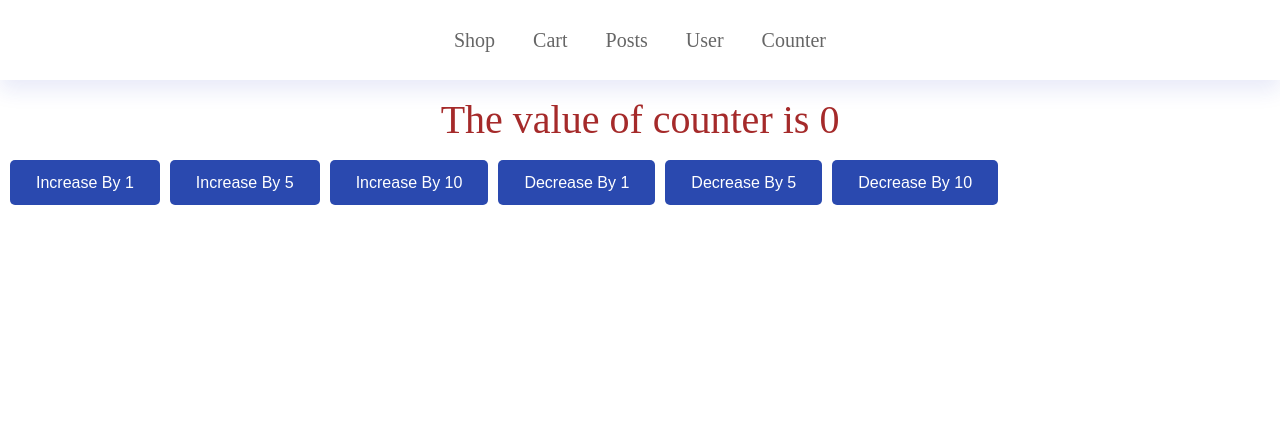
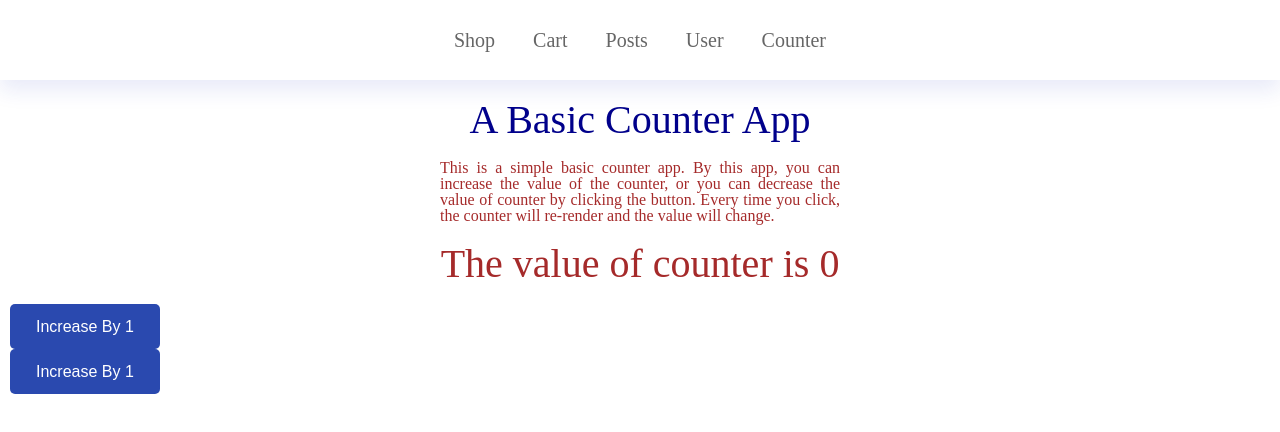
Before and after one commit to moktadir-mirul/Simple-AttendanceApp-React, a React (Vite) app: page /counter in a window 1280 px wide. Shown: the top 432 px of the page. Built offline with nearby package versions, Linux system fonts and the light colour scheme.

Commit message:
1st Commit

```diff
--- /dev/null
+++ b/src/Components/CounterButton.jsx
@@ -0,0 +1,15 @@
+import { memo } from "react";
+
+
+function CounterButton({ clickHandler }) {
+
+    console.log('Btn Rendering');
+    return(
+        <div className="btnArea">
+                <button className="btn-white"
+                onClick={clickHandler}>Increase By 1</button>
+        </div>
+    )
+}
+
+export default memo(CounterButton);
--- /dev/null
+++ b/src/Components/CounterMemo.jsx
@@ -0,0 +1,12 @@
+import { memo } from "react";
+
+
+export const CounterMemo = memo(() => {
+    console.log('Counter Heading rendering')
+    return (
+        <div>
+                    <h1 className="posthd" style={{color:'darkblue'}}>A Basic Counter App</h1>
+                    <p style={{margin: "0 auto", color:"brown", textAlign:"justify", width:"400px", height:"auto"}}>This is a simple basic counter app. By this app, you can increase the value  of the counter, or you can decrease the value of counter by clicking the button. Every time you click, the counter will re-render and the value will change.</p>
+        </div>
+    )
+})
--- a/src/CustomHook/useCounter.jsx
+++ b/src/CustomHook/useCounter.jsx
@@ -1,14 +1,18 @@
-import { useState } from "react";
+import { useState, useCallback } from "react";
 
 export const useCounter = () => {
     const [ counter, setCounter] = useState(0);
 
-    const increaseHandler = (value) => {
-        setCounter(counter + value);
-    };
-    const decreaseHandler = (value) => {
-        setCounter(counter - value);
-    };
+    const increaseHandler = useCallback((value) => {
+        setCounter((currValue) => {
+            return currValue + value;
+        });
+    }, [])
+    const decreaseHandler = useCallback((value) => {
+        setCounter((currValue) => {
+            return currValue - value;
+        })
+    }, [])
 
     return {
         counter,
--- a/src/Pages/Counter.jsx
+++ b/src/Pages/Counter.jsx
@@ -1,23 +1,26 @@
-import { useCounter } from "../CustomHook/useCounter"
+import { CounterMemo } from "../Components/CounterMemo";
+import { useState, useCallback } from "react";
+import CounterButton from "../Components/CounterButton";
 
 
 export const CounterApp = () => {
-    const{counter, increaseHandler, decreaseHandler} = useCounter();
+    const [counter, setCounter] = useState(0);
+    const increaseHandler = useCallback(() => {
+        setCounter((currValue) => {
+            return currValue + 1;
+        });
+    }, [])
+    const decreaseHandler = useCallback(() => {
+        setCounter((currValue) => {
+            return currValue - 1;
+        })
+    }, [])
     return (
         <div>
+            <CounterMemo />
                 <h1 className="posthd">The value of counter is {counter}</h1>
-                <button className="btn-white"
-                onClick={() => increaseHandler(1)}>Increase By 1</button>
-                <button className="btn-white"
-                onClick={() => increaseHandler(5)}>Increase By 5</button>
-                <button className="btn-white"
-                onClick={() => increaseHandler(10)}>Increase By 10</button>
-                <button className="btn-white"
-                onClick={() => decreaseHandler(1)}>Decrease By 1</button>
-                <button className="btn-white"
-                onClick={() => decreaseHandler(5)}>Decrease By 5</button>
-                <button className="btn-white"
-                onClick={() => decreaseHandler(10)}>Decrease By 10</button>
+            <CounterButton clickHandler={increaseHandler} />
+            <CounterButton clickHandler={decreaseHandler}/>
         </div>
     )
 }
```
